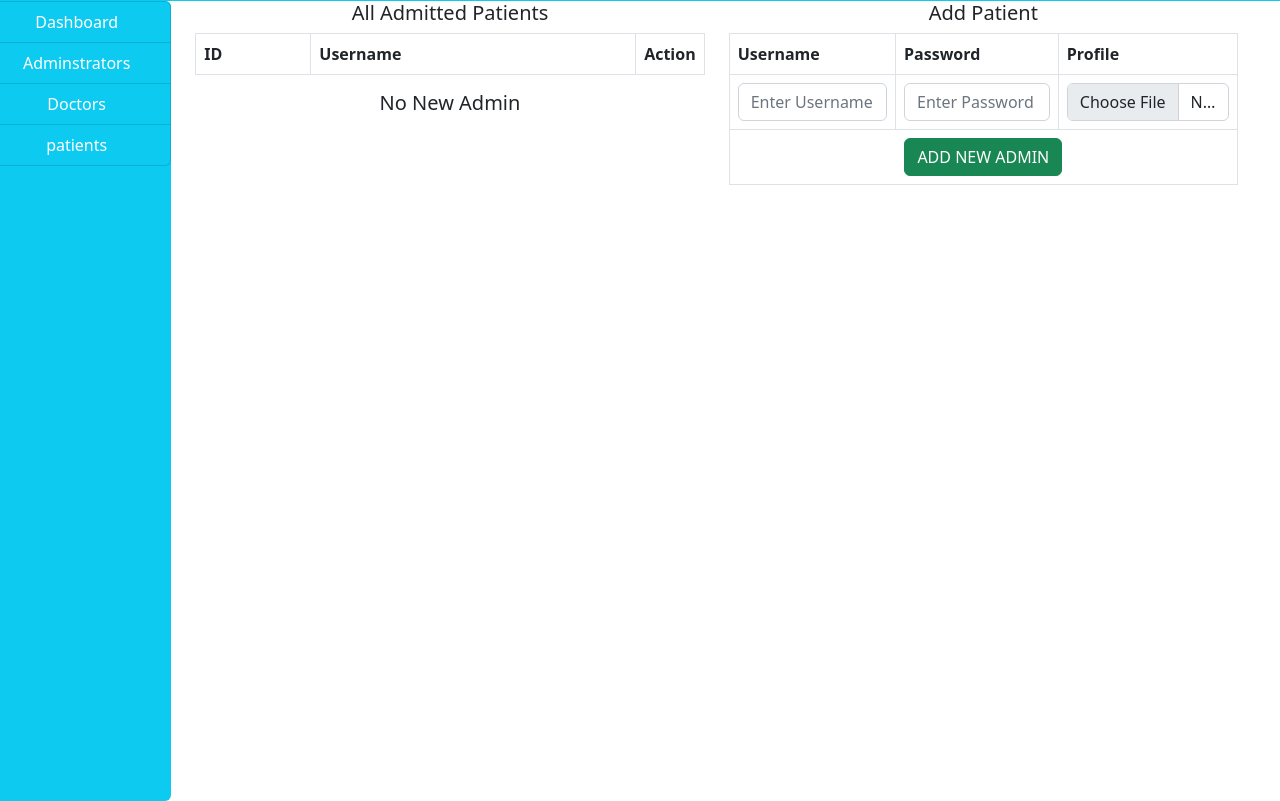
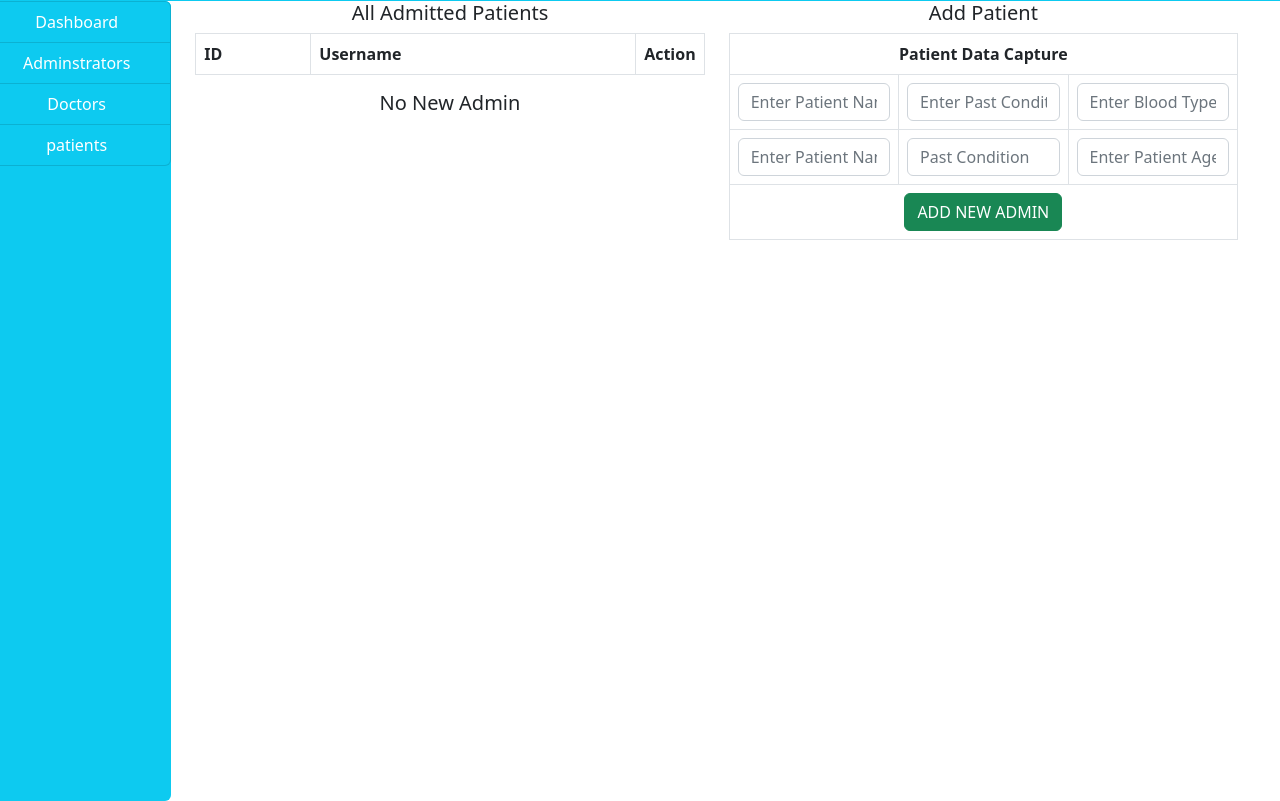
Before and after one commit to Kanyorok/hospital-management, a PHP site: page /admin/addpatient.php in a window 1280 px wide. Shown: the part 55-856 px from the top of the page. Run offline with PHP 8.4, Linux system fonts and the light colour scheme; the visitor is signed in with stand-in values (Sample User, id 1); data that the repository does not hold is empty.

Commit message:
Add the patient management form

```diff
--- a/actions/add_admin.php
+++ b/actions/add_admin.php
@@ -24,6 +24,7 @@
             $query = "INSERT INTO admin (username, password, profile) VALUES ('$username', '$password', '$image')";
 
             $result = mysqli_query($connect, $query);
+            header('location:../admin/addadmin.php?register_message='.$error['admin'].'');
         }
     }
 
--- a/admin/addpatient.php
+++ b/admin/addpatient.php
@@ -59,23 +59,32 @@
                             <div class="col-md-6">
                                 <h5 class="text-center">Add Patient</h5>
                                 <table class="table table-bordered">
-                                    <thead>
-                                        <th>Username</th>
-                                        <th>Password</th>
-                                        <th>Profile</th>
+                                    <thead class="text-center">
+                                        <th colspan="3">Patient Data Capture</th>
                                     </thead>
                                     <tbody>
                                         <form action="../actions/add_admin.php" method="post" enctype="multipart/form-data">
                                             <div class="form-group">
                                                 <tr>
                                                   <td>
-                                                    <input type="text" name="uname" class="form-control" autocomplete="off" placeholder="Enter Username">
+                                                    <input type="text" name="fname" class="form-control" autocomplete="off" placeholder="Enter Patient Name">
                                                   </td>
                                                   <td>
-                                                    <input type="password" name="pass" class="form-control" autocomplete="off" placeholder="Enter Password">
+                                                    <input type="text" name="ill" class="form-control" autocomplete="off" placeholder="Enter Past Condition">
                                                   </td>
                                                   <td>
-                                                    <input type="file" name="img" class="form-control" autocomplete="off" placeholder="Enter Password">
+                                                    <input type="text" name="blood" class="form-control" autocomplete="off" placeholder="Enter Blood Type">
+                                                  </td>
+                                                </tr>
+                                                <tr>
+                                                  <td>
+                                                    <input type="text" name="contact" class="form-control" autocomplete="off" placeholder="Enter Patient Name">
+                                                  </td>
+                                                  <td>
+                                                    <input type="text" name="donor" class="form-control" autocomplete="off" placeholder="Past Condition">
+                                                  </td>
+                                                  <td>
+                                                    <input type="text" name="age" class="form-control" autocomplete="off" placeholder="Enter Patient Age">
                                                   </td>
                                                 </tr>
                                                 <tr>
--- a/admin/sidenav.php
+++ b/admin/sidenav.php
@@ -2,5 +2,5 @@
     <a href="index.php" class="list-group-item list-group-item-action bg-info text-white text-center">Dashboard</a>
     <a href="" class="list-group-item list-group-item-action bg-info text-white text-center">Adminstrators</a>
     <a href="" class="list-group-item list-group-item-action bg-info text-white text-center">Doctors</a>
-    <a href="" class="list-group-item list-group-item-action bg-info text-white text-center">patients</a>
+    <a href="addpatient.php" class="list-group-item list-group-item-action bg-info text-white text-center">patients</a>
 </div>
```
Also changed, not shown: style/style.css (line endings or trailing spaces).
